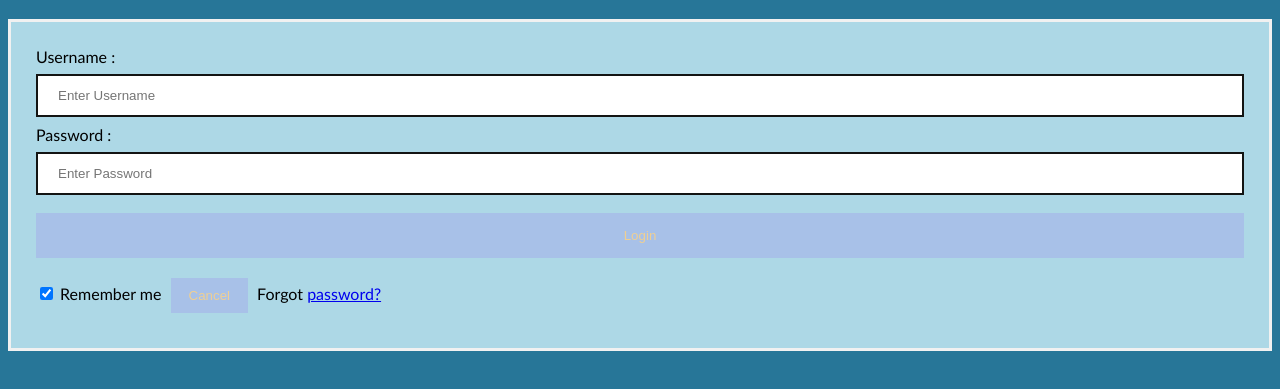
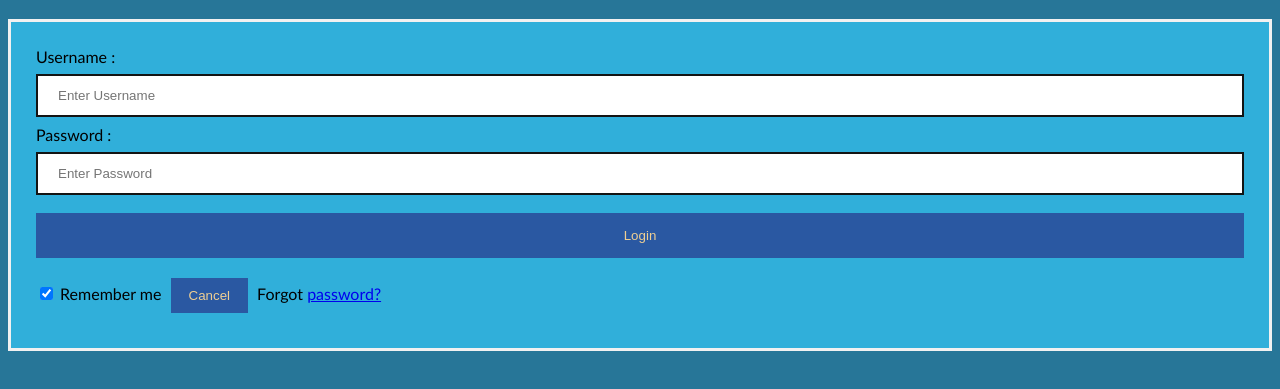
Before and after one commit to akvaokula/demo-hwplan, a website: page templates/signin.html in a window 1280 px wide. Shown: the part 63-452 px from the top of the page. Drawn offline with Linux system fonts and the light colour scheme.

Commit message:
Update signin.html

```diff
--- a/templates/signin.html
+++ b/templates/signin.html
@@ -1,3 +1,4 @@
+
 <!DOCTYPE html>
 <html>
 <head>
@@ -9,7 +10,7 @@ Body {
   background-color: rgb(39, 118, 152);
 }
 button {
-       background-color: #a8c1e8;
+       background-color: #2a58a2;
        width: 100%;
         color: rgb(239, 207, 147);
         padding: 15px;
@@ -40,7 +41,7 @@ button {
 
  .container {
         padding: 25px;
-        background-color: lightblue;
+        background-color: rgb(48, 175, 218);
     }
 </style>
 </head>
```
